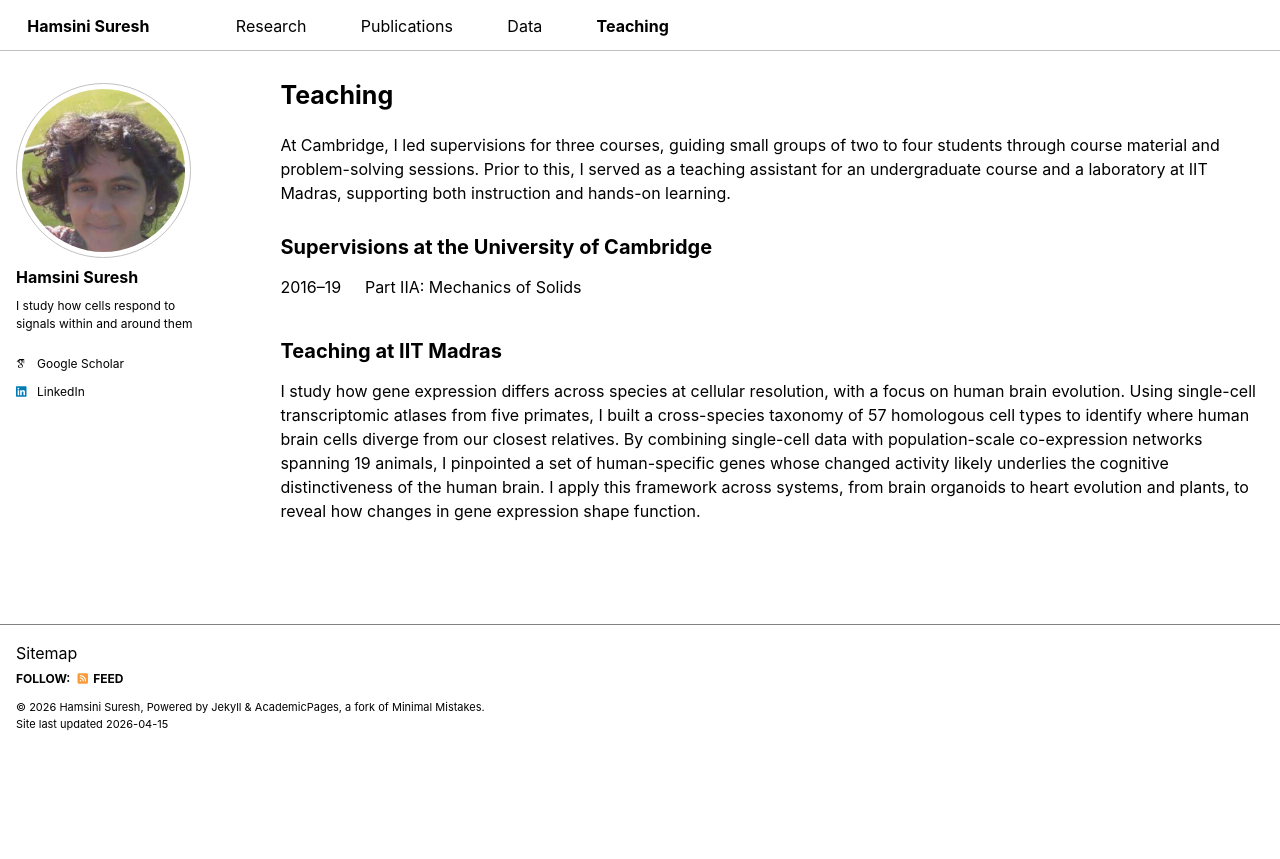
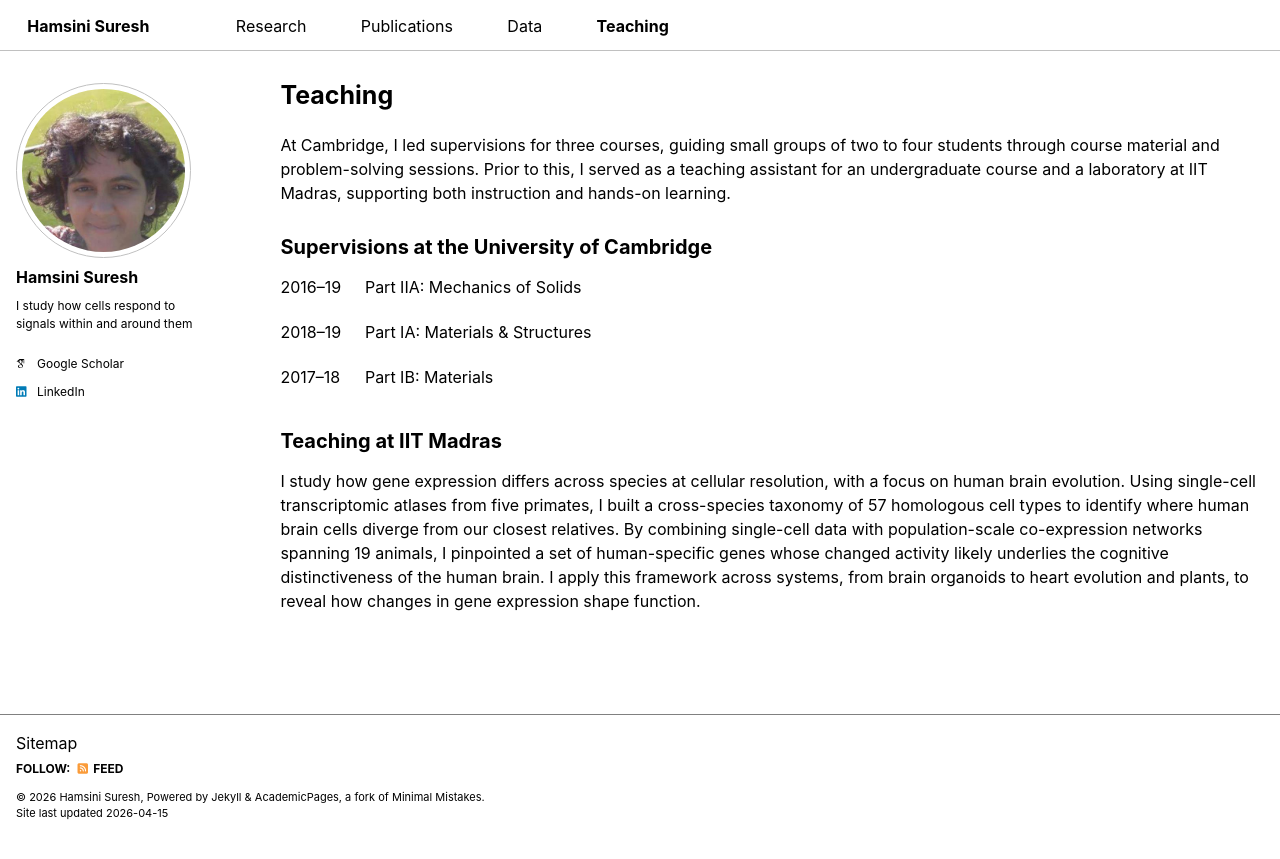
Before and after one commit to hamsinisuresh/hamsinisuresh.github.io, a Jekyll site: the page built from _pages/teach.html, in a window 1280 px wide. Shown: the top 859 px of the page. Built offline with Jekyll 4.4.1, drawn with Linux system fonts in a browser that asks for light colours; some web fonts are replaced; a script bundle is joined from its source files by our own code; library files that are not in the unit come from our copies.

Commit message:
Update teach.html

```diff
--- a/_pages/teach.html
+++ b/_pages/teach.html
@@ -24,6 +24,17 @@ author_profile: true
   Part IIA: Mechanics of Solids
 </p>
 
+<p>
+  <span style="display:inline-block; width:80px;">2018–19</span>
+  Part IA: Materials & Structures
+</p>
+
+<p>
+  <span style="display:inline-block; width:80px;">2017–18</span>
+  Part IB: Materials
+</p>
+
+
 <!-- ===== CUSTOM SECTION ===== -->
 
 <h2>Teaching at IIT Madras</h2>
```
